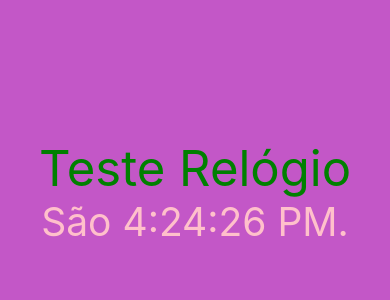
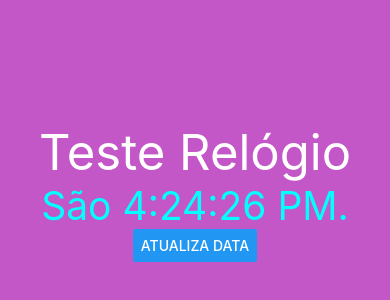
Before and after one commit to ManuSilva/Pokedex, a React Native app in the folder projeto/: screen / in a window 390 px wide. Shown: the part 230-530 px from the top of the page. Built offline with nearby package versions, Linux system fonts and the light colour scheme.

Commit message:
Clock com State

```diff
--- a/projeto/App.tsx
+++ b/projeto/App.tsx
@@ -1,10 +1,12 @@
 import { StatusBar } from 'expo-status-bar';
-import React from 'react';
-import { StyleSheet, Text, View } from 'react-native';
+import React, { useState } from 'react';
+import { StyleSheet, Text, View, Button } from 'react-native';
 
+/*
+*******************************************************************
+*                         Hello World                             *
+*******************************************************************
 
-/* teste clone
-//---> Hello Word
 export default function App() {
   return (
     <View style={styles.container}>
@@ -15,31 +17,60 @@ export default function App() {
   );
 }
 */
+
+/*******************************************************************
+*                 Definir horas com props                          *
+*******************************************************************/
+
 //Definindo PROPs para o relógio
+/*
 interface ClockProps {
   date: Date;
 }
 
 //Definindo função do relógio
+
 function Clock(props: ClockProps) {
 
   return (
     <View style={styles.container}>
-
       <Text style={{ fontSize: 49, color: "green" }}>Teste Relógio</Text>
-      <Text style={{ fontSize: 39, color: "pink" }}>
+      <Text style={{ fontSize: 39, color: "aqua" }}>
         São {props.date.toLocaleTimeString()}.
       </Text>
+      <StatusBar style="auto" />
+    </View>
+  );
+}*/
+
+/*******************************************************************
+*                 Atualizar horas com State                        *
+*******************************************************************/
+
+function Clock() {
+  const [date, setDate] = useState(new Date());
+
+  const tick = () => {
+    setDate(new Date());
+
+  };
+
+  return (
+    <View style={styles.container}>
+      <Text style={{ fontSize: 49, color: "white" }}>Teste Relógio</Text>
+      <Text style={{ fontSize: 39, color: "aqua" }}>
+        São {date.toLocaleTimeString()}.
+      </Text>
+      <Button title="Atualiza Data" onPress={tick} />
       <StatusBar style="auto" />
     </View>
   );
 }
 
 export default function App(): JSX.Element {
-  <meta charSet= "UTF-8" />
 
   return (
-    <Clock date={new Date()} />
+    <Clock  />
     );
 }
 
```
